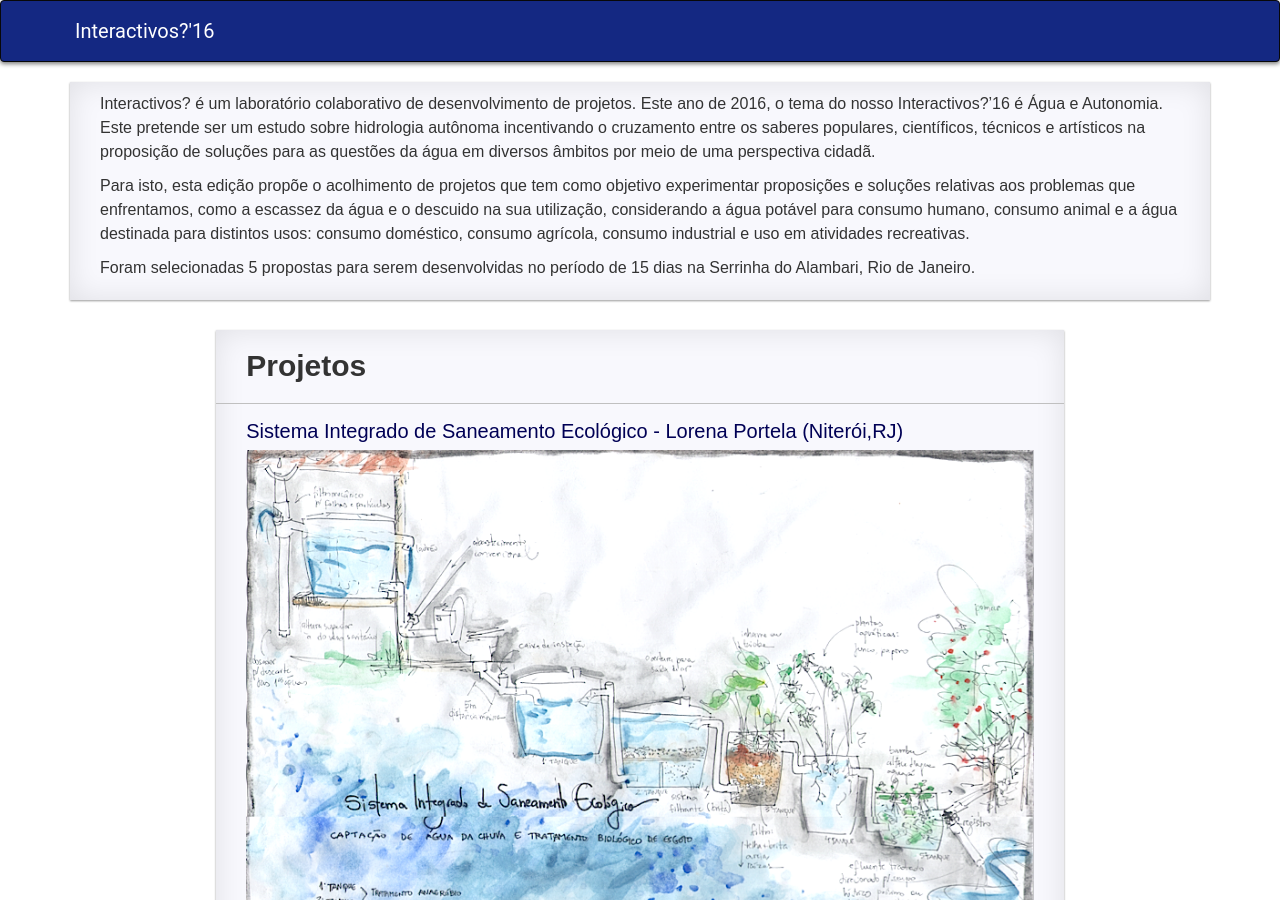
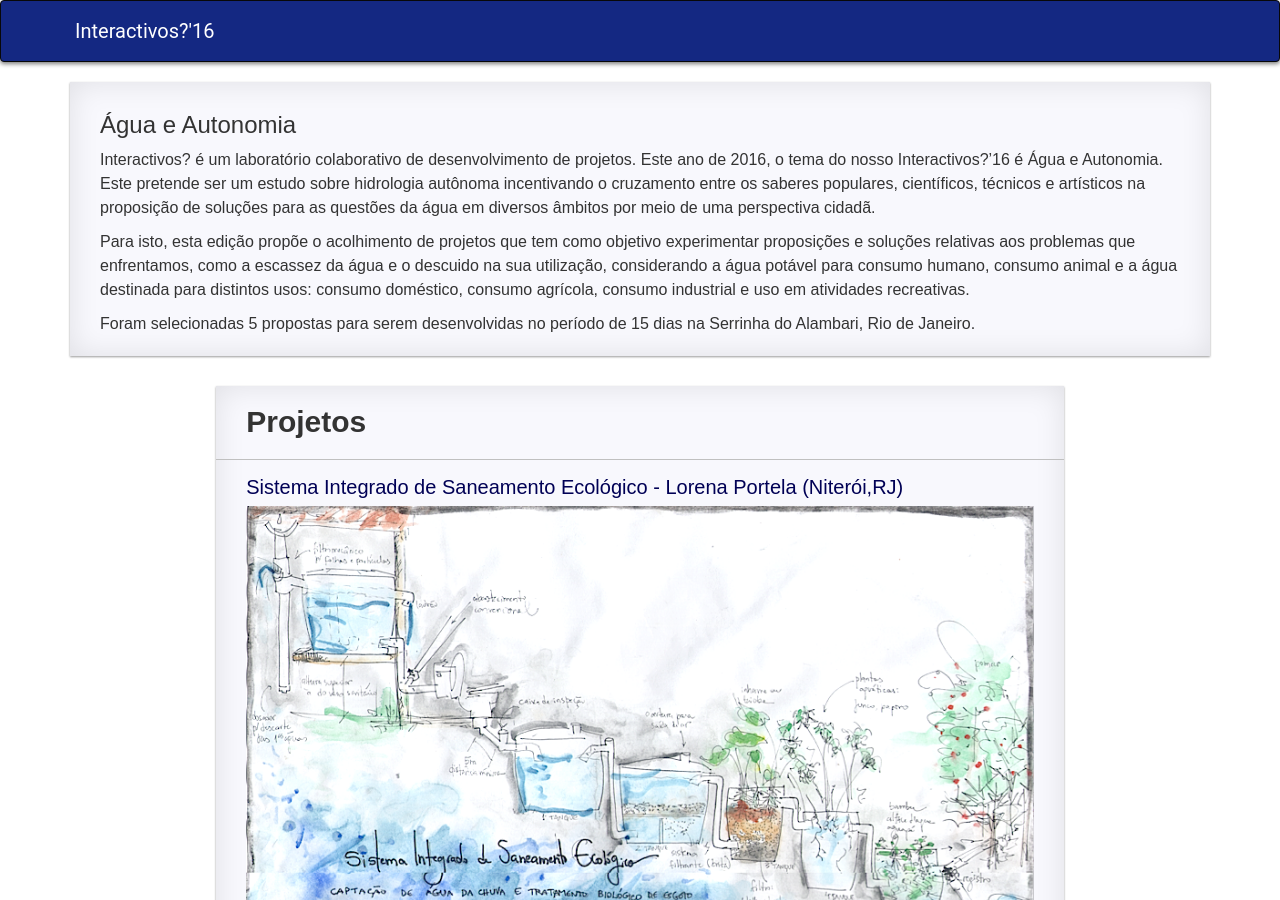
Before and after one commit to associacaosilo/interactivos2016, a Jekyll site: the page built from index.md, in a window 1280 px wide and 900 px high. Built offline with Jekyll 4.4.1, drawn with Linux system fonts in a browser that asks for light colours.

Commit message:
adds subtitle to home page

```diff
--- a/index.md
+++ b/index.md
@@ -2,7 +2,7 @@
 layout: frontpage
 ---
 
-<!-- ![](http://www.zecirilonatv.com.br/wp-content/uploads/sites/2/2016/02/agua.png) -->
+### Água e Autonomia
 
 Interactivos? é um laboratório colaborativo de desenvolvimento de projetos. Este ano de 2016, o tema do nosso Interactivos?’16 é Água e Autonomia. Este pretende ser um estudo sobre hidrologia autônoma incentivando o cruzamento entre os saberes populares, científicos, técnicos e artísticos na proposição de soluções para as questões da água em diversos âmbitos por meio de uma perspectiva cidadã.
 
```
